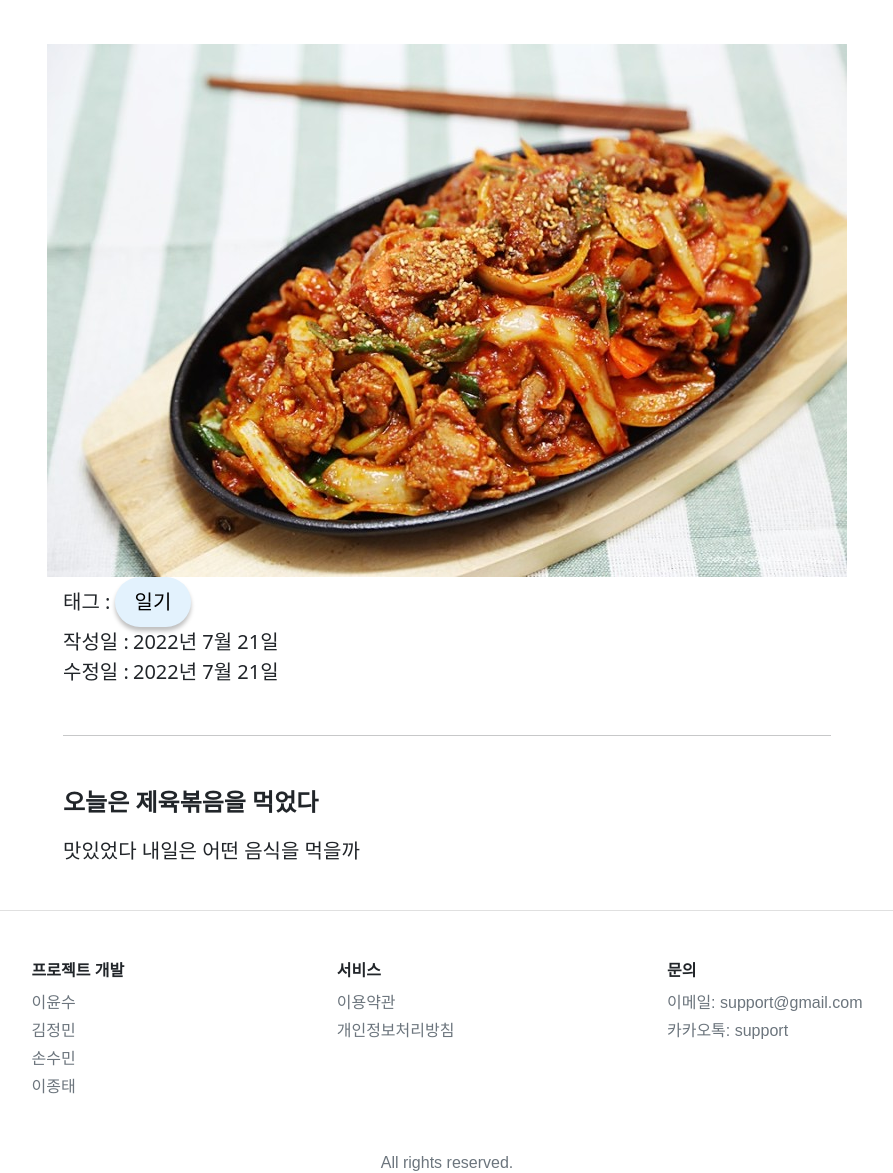
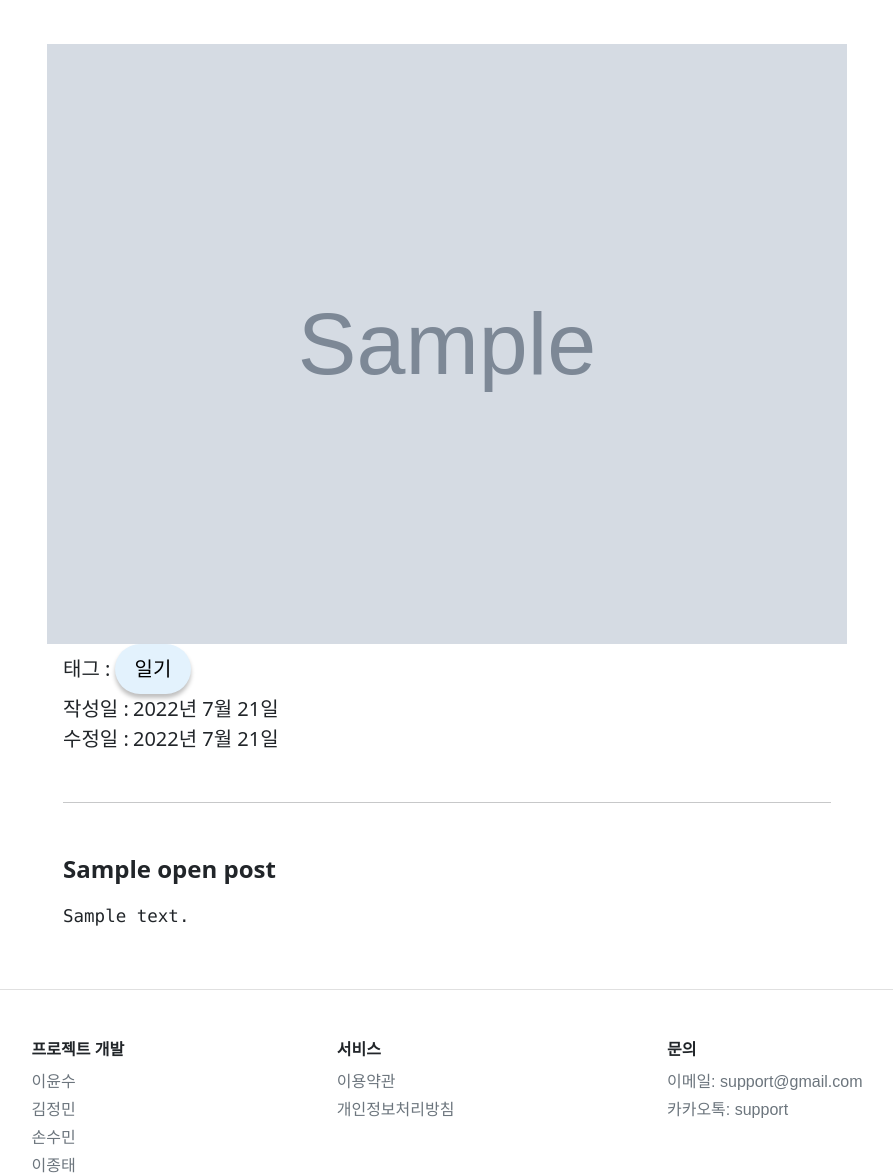
Before and after one commit to leey00nsu/ToyProject_GDSC2022, a Django app: template templates/contents/content_view.html in a window 1280 px wide. Shown: the part 71-1244 px from the top of the page, without its empty margins (193-1086 px from the left). Run offline with Django 4.2, Linux system fonts and the light colour scheme; the template is opened without the code that fills it: most values are stand-ins (such as "Sample title", 1, 10 or a date in 2020); grey boxes marked "Sample" are stand-in pictures; some web fonts are replaced.

Commit message:
db에 있는 데이터 html에서 받도록

```diff
--- a/templates/contents/content_view.html
+++ b/templates/contents/content_view.html
@@ -13,7 +13,7 @@
       <div class="d-flex flex-column">
         <!-- 사진 업로드 -->
         <div type="button" class="d-flex flex-column justify-content-center align-items-center">
-            <img src="{%static 'images/ex-con.png'%}">
+          <img src="{{OpenPost.imgfile.url}}" width="800 px" height="auto">
         </div>
 
             <!-- 태그,시간 -->
@@ -35,10 +35,10 @@
 
             <!-- 내용 -->
         <div>
-          <span class="fs-4 text-bold">오늘은 제육볶음을 먹었다</span>
+          <span class="fs-4 text-bold">{{OpenPost.title}}</span>
         </div>
         <div class="mt-3">
-          <span class="fs-5">맛있었다 내일은 어떤 음식을 먹을까</span>
+          <span class="fs-5"><pre>{{OpenPost.content}}</pre></span>
         </div>
       </div>
     </div>
```
